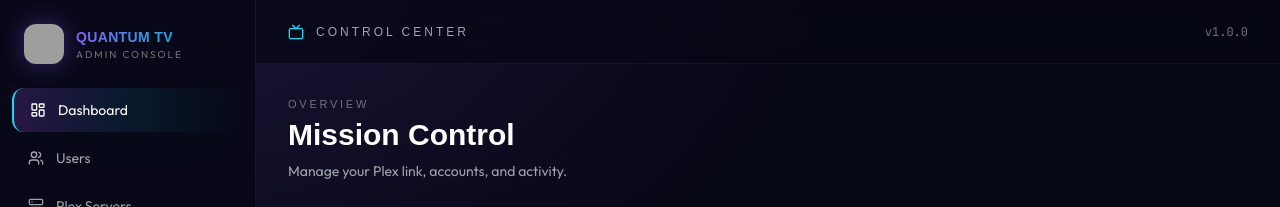
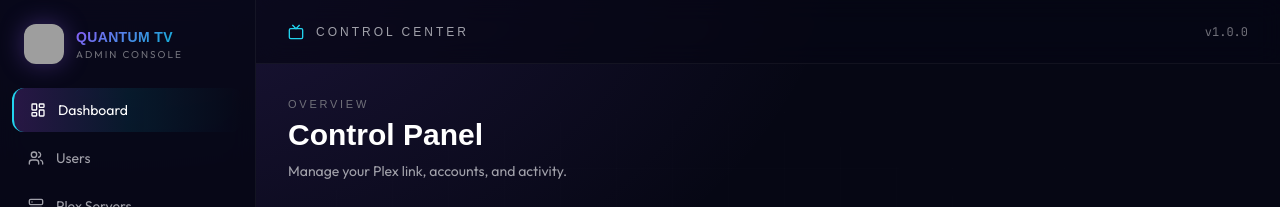
Before and after one commit to Kenyanm536357/quantum-tv, a React (Create React App) app in the folder frontend/: page / in a window 1280 px wide. Shown: the top 207 px of the page. Built offline with nearby package versions, Linux system fonts and the light colour scheme; no server answers; sample sign-in values are in the browser's storage; grey boxes are pictures that could not be loaded; a web font is replaced by a local one.

Commit message:
auto-commit for 76452c39-6e68-4aaf-a420-329cd7537bc0

```diff
--- a/frontend/src/pages/Dashboard.js
+++ b/frontend/src/pages/Dashboard.js
@@ -168,7 +168,7 @@ export default function Dashboard() {
     <div data-testid="dashboard-page" className="space-y-8 fade-in">
       <div>
         <div className="text-[11px] uppercase tracking-[0.25em] text-zinc-500 font-heading">Overview</div>
-        <h1 className="font-heading text-3xl font-bold mt-1">Mission Control</h1>
+        <h1 className="font-heading text-3xl font-bold mt-1">Control Panel</h1>
         <p className="text-zinc-400 text-sm mt-2">Manage your Plex link, accounts, and activity.</p>
       </div>
 
```
